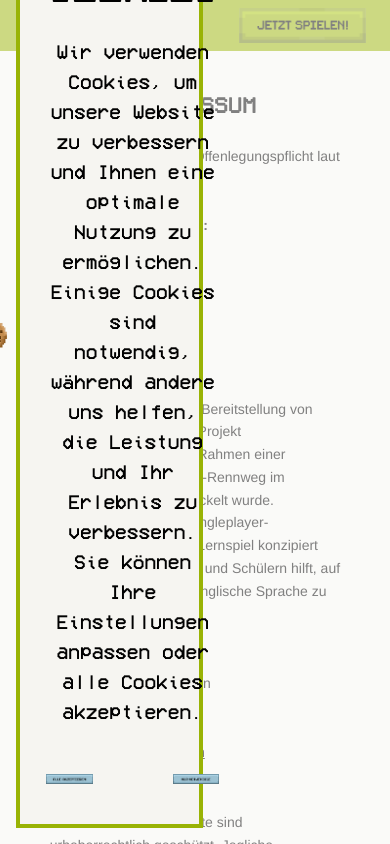
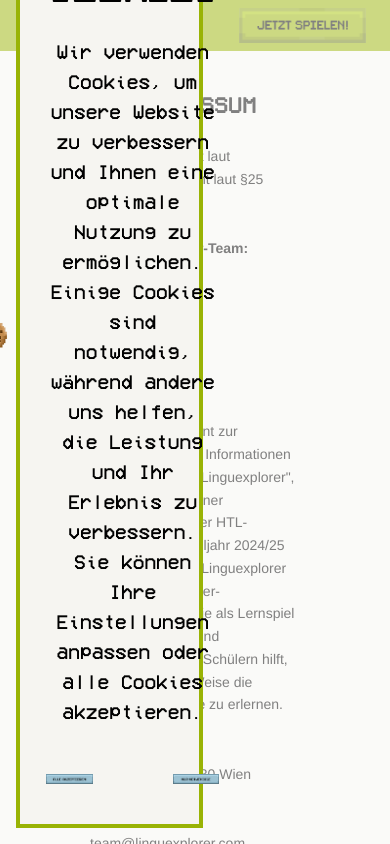
Before and after one commit to linguExplorer/linguExplorer, a Vue app in the folder webpage/: page /impressum in a window 390 px wide. Shown: the top 844 px of the page. Built offline with nearby package versions, Linux system fonts and the light colour scheme.

Commit message:
update impressum und datenschutz

```diff
--- a/webpage/src/pages/Datenschutz.vue
+++ b/webpage/src/pages/Datenschutz.vue
@@ -26,12 +26,12 @@
     <!-- Main Content -->
     <main class="max-w-[95%] sm:max-w-6xl mx-auto mt-[40px] sm:mt-[80px] px-4 sm:px-10 flex-grow">
       <!-- Title -->
-      <h1 class="font-pixelsplitter text-[20px] sm:text-[50px] text-center">
+      <h1 class="font-pixelsplitter lg:text-[50px] md:text-[38px] sm:text-[20px] text-[20px] text-center">
         Datenschutzerklärung
       </h1>
 
       <!-- Content -->
-      <div class="content-datenschutz mt-6 sm:mt-10 text-sm sm:text-base leading-relaxed mx-auto sm:mx-[100px] lg:mx-[200px]">
+      <div class="content-datenschutz lg:mt-10 md:mt-8 sm:mt-6 mt-6 text-sm sm:text-base leading-relaxed lg:mx-[200px] md:mx-[100px] sm:mx-[50px] mx-[50px]">
         <h2 class="font-bold mt-6">Allgemeine Hinweise:</h2>
         <p class="mb-6">
           Der Schutz Ihrer persönlichen Daten ist uns sehr wichtig. Diese Datenschutzerklärung informiert Sie darüber, welche Daten wir erheben, wie wir diese verarbeiten und zu welchem Zweck sie genutzt werden. Wir behandeln Ihre personenbezogenen Daten vertraulich und entsprechend der gesetzlichen Datenschutzvorschriften sowie dieser Datenschutzerklärung.
--- a/webpage/src/pages/Impressum.vue
+++ b/webpage/src/pages/Impressum.vue
@@ -23,15 +23,13 @@
       </section>
     </header>
 
-    <!-- <main class="max-w-[95%] sm:max-w-6xl md:max-w-[80%] lg:max-w-6xl mx-auto mt-[40px] sm:mt-[80px] px-10 sm:px-1">-->
-
     <!-- Main Content -->
-    <main class="max-w-[95%] sm:max-w-6xl mx-auto mt-[40px] sm:mt-[80px] px-10 sm:px-1">
+    <main class="lg:max-w-6xl md:max-w-6xl sm:max-w-6xl mx-auto lg:mt-[80px] md:mt-[70px] sm:mt-[60px] mt-[40px] px-10 sm:px-1">
       <!-- Title -->
-      <h1 class="font-pixelsplitter text-[20px] sm:text-[50px] text-center">Impressum</h1>
+      <h1 class="font-pixelsplitter lg:text-[50px] md:text-[38px] sm:text-[20px] text-[20px] text-center">Impressum</h1>
 
       <!-- Content -->
-      <div class="content-datenschutz mt-6 sm:mt-10 text-sm sm:text-base leading-relaxed mx-auto sm:mx-[150px] lg:mx-[250px]">
+      <div class="content-datenschutz lg:mt-10 md:mt-8 sm:mt-6 mt-6 text-sm sm:text-base leading-relaxed lg:mx-[250px] md:mx-[200px] sm:mx-[50px] mx-[50px]">
         <p class="mb-6">
           Informationspflicht laut Offenlegungspflicht laut §25 Mediengesetz
         </p>
```
